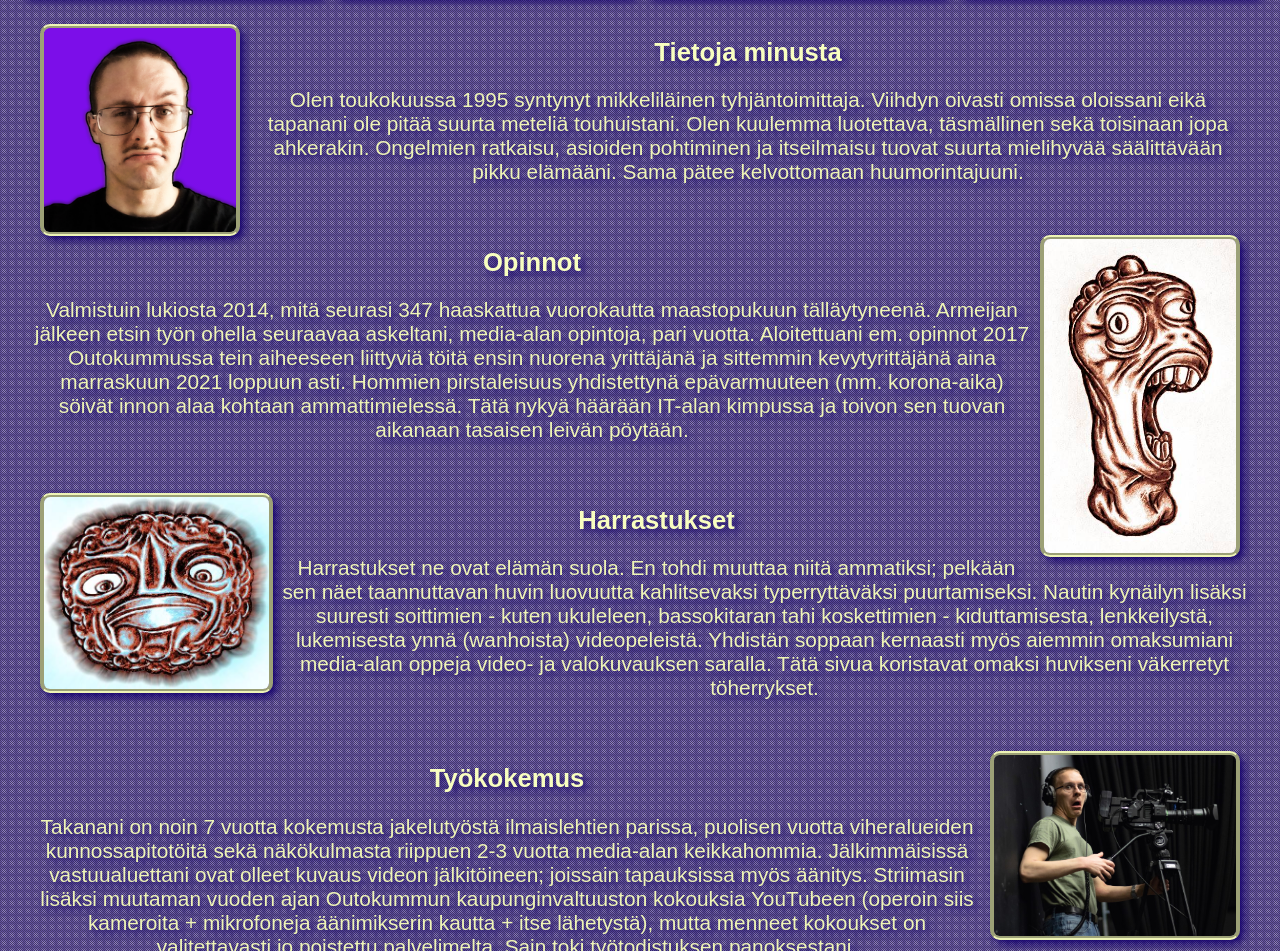
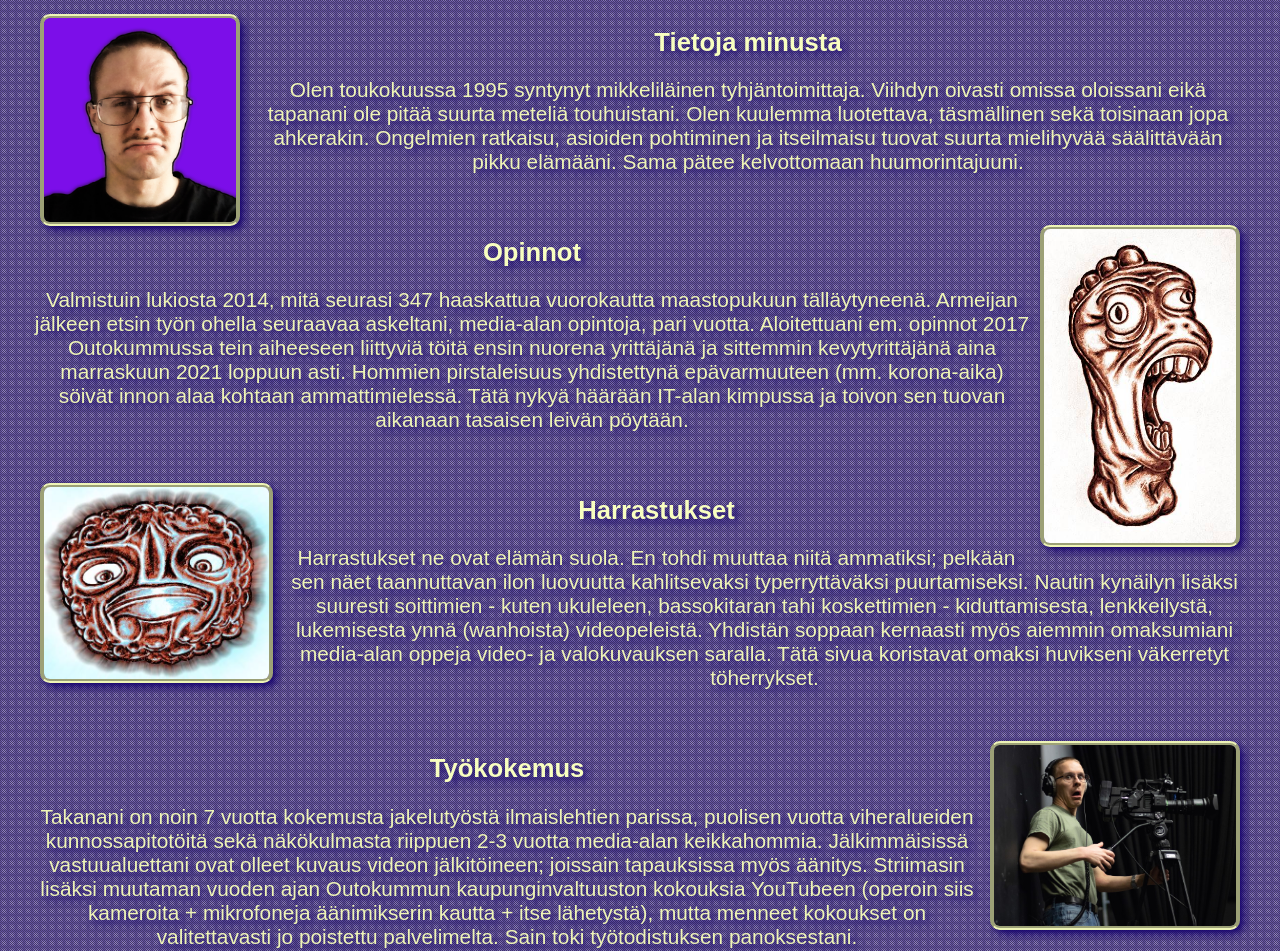
Before and after one commit to nukkapompula/omat-responsiiviset-sivut, a plain HTML site: page index.html in a window 1280 px wide. Shown: the part 149-1100 px from the top of the page. Drawn offline with Linux system fonts and the light colour scheme.

Commit message:
marginaalin & tekstiosan hiontaa

```diff
--- a/index.html
+++ b/index.html
@@ -49,7 +49,7 @@
 				<h2 id="O3">Harrastukset</h2>
 				<p>
 					Harrastukset ne ovat elämän suola. En tohdi muuttaa niitä ammatiksi; pelkään sen
-					näet taannuttavan huvin luovuutta kahlitsevaksi typerryttäväksi puurtamiseksi.
+					näet taannuttavan ilon luovuutta kahlitsevaksi typerryttäväksi puurtamiseksi.
 					Nautin kynäilyn lisäksi suuresti soittimien - kuten ukuleleen, bassokitaran tahi
 					koskettimien - kiduttamisesta, lenkkeilystä, lukemisesta ynnä (wanhoista)
 					videopeleistä. Yhdistän soppaan kernaasti myös aiemmin omaksumiani media-alan
--- a/stails.css
+++ b/stails.css
@@ -10,7 +10,7 @@ body {
 
 main {
 	padding: 6px;
-	margin: 10px;
+	margin: 0px 10px;
 }
 
 section {
```
